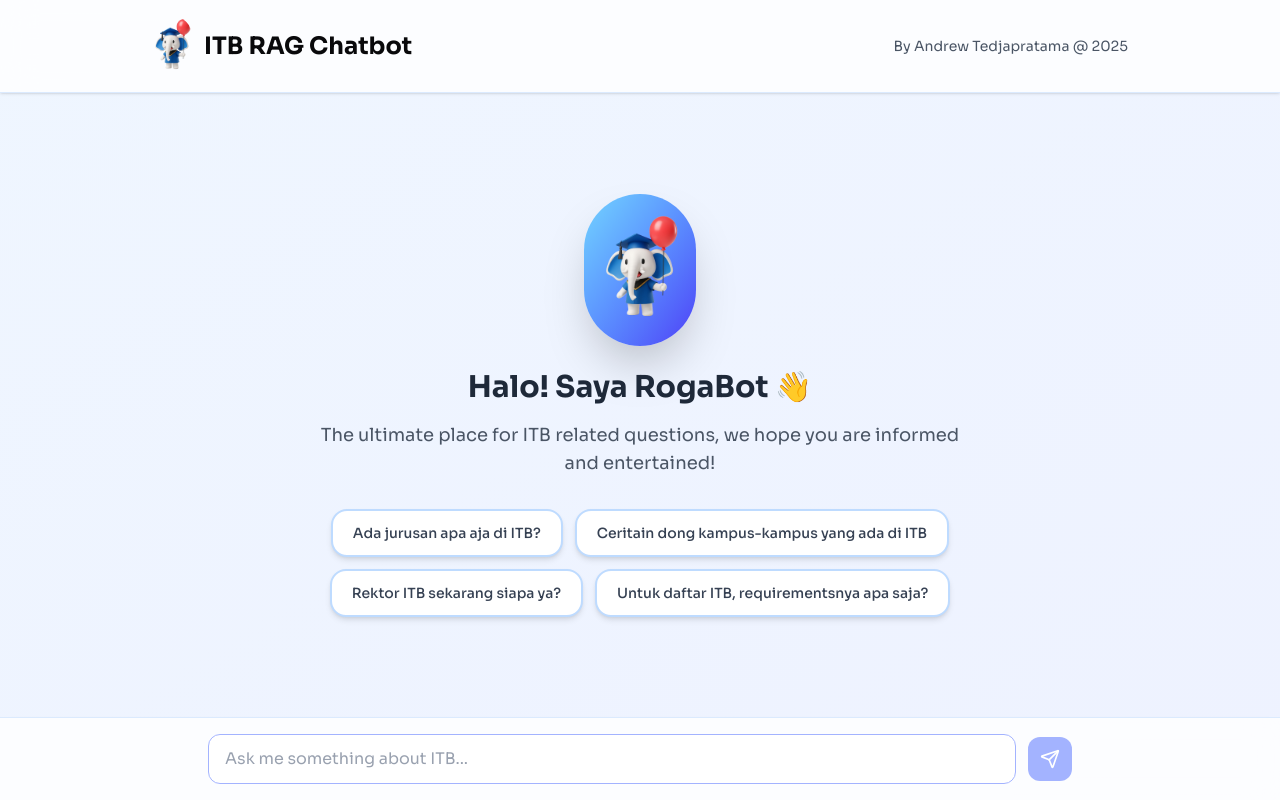
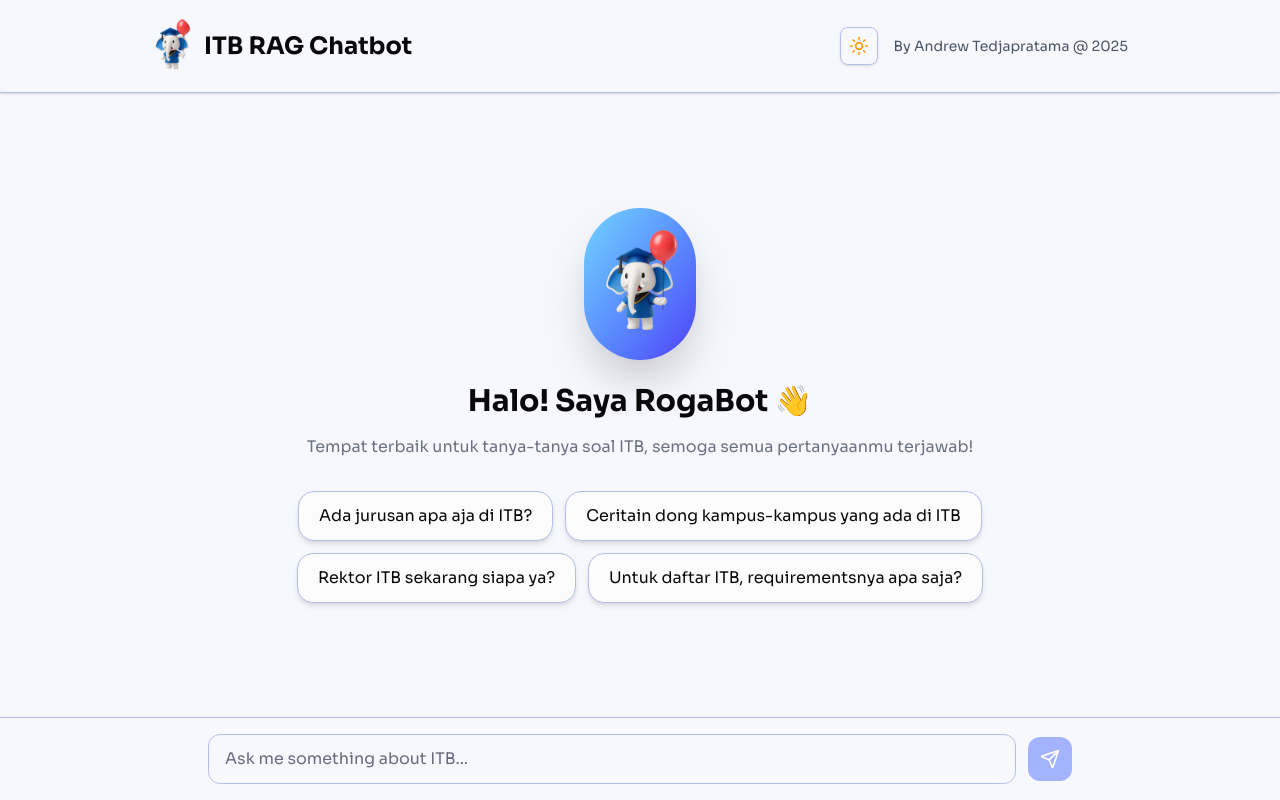
Before and after one commit to andrewtedja/rag-chatbot, a Next.js app: page / in a window 1280 px wide. Built offline with nearby package versions, Linux system fonts and the light colour scheme.

Commit message:
fix(UI): dark/light mode

```diff
--- a/app/page.tsx
+++ b/app/page.tsx
@@ -17,7 +17,7 @@
 	const noMessages = messages.length === 0;
 
 	return (
-		<div className="flex flex-col h-screen bg-linear-to-br from-blue-50 to-indigo-50 dark:from-gray-900 dark:to-gray-800">
+		<div className="flex flex-col h-screen bg-muted">
 			{/* Navbar */}
 			<Navbar />
 
@@ -35,13 +35,12 @@
 										height={80}
 									/>
 								</div>
-								<h2 className="text-3xl font-bold text-gray-800 dark:text-white">
+								<h2 className="text-3xl font-bold text-foreground ">
 									Halo! Saya RogaBot 👋
 								</h2>
-								<p className="text-lg text-gray-600 dark:text-gray-300 max-w-2xl">
-									The ultimate place for ITB related
-									questions, we hope you are informed and
-									entertained!
+								<p className="text-md text-gray-500 max-w-2xl">
+									Tempat terbaik untuk tanya-tanya soal ITB,
+									semoga semua pertanyaanmu terjawab!
 								</p>
 							</div>
 							<PromptSuggestionsRow
@@ -67,22 +66,14 @@
 			</main>
 
 			{/* Fixed Input Area */}
-			<div className="sticky bottom-0 bg-white/80 dark:bg-gray-900/80 backdrop-blur-lg border-t border-blue-100 dark:border-gray-700 shadow-lg">
+			<div className="sticky bottom-0 bg-background/80 backdrop-blur-lg border-t border-border shadow-lg">
 				<div className="max-w-4xl mx-auto px-4 py-4">
 					<form
 						onSubmit={handleSubmit}
 						className="flex items-center gap-3"
 					>
 						<input
-							className="
-							flex-1 px-4 py-3
-							rounded-xl border border-indigo-300
-							bg-white dark:bg-gray-800
-							text-gray-900 dark:text-gray-100
-							placeholder:text-gray-400 dark:placeholder:text-gray-500
-							focus:ring-2 focus:ring-indigo-400 focus:border-indigo-400
-							transition
-							"
+							className="flex-1 px-4 py-3 rounded-xl bg-background text-foreground border border-border placeholder:text-muted-foreground focus:ring-1 focus:ring-indigo-400 focus:border-indigo-400 outline-0 transition"
 							onChange={handleInputChange}
 							value={input}
 							placeholder="Ask me something about ITB..."
@@ -91,13 +82,7 @@
 						<button
 							type="submit"
 							disabled={!input.trim()}
-							className="
-								p-3 rounded-xl cursor-pointer
-								bg-indigo-300 text-white
-								hover:bg-indigo-400
-								active:scale-95
-								transition flex items-center justify-center
-								"
+							className="p-3 rounded-xl cursor-pointer bg-indigo-300 text-white hover:bg-indigo-400 active:scale-95 transition flex items-center justify-center"
 						>
 							<Send size={20} />
 						</button>
--- a/components/Bubble.tsx
+++ b/components/Bubble.tsx
@@ -15,11 +15,11 @@
 			className={`flex gap-3 ${isUser ? "flex-row-reverse" : "flex-row"}`}
 		>
 			<div
-				className={`shrink-0 w-10 h-10 rounded-full flex items-center justify-center shadow-md ${
-					isUser
-						? "bg-indigo-400 text-white border border-gray-200"
-						: "bg-white dark:bg-gray-700 border-2 border-blue-100 dark:border-gray-600"
-				}`}
+				className={`
+          shrink-0 w-10 h-10 rounded-full flex items-center justify-center shadow-md
+          border border-border
+          ${isUser ? "bg-indigo-400 text-white" : "bg-muted"}
+        `}
 			>
 				{isUser ? (
 					<span className="font-bold text-sm">You</span>
@@ -36,12 +36,9 @@
 
 			<div
 				className={`
-          relative max-w-xl px-5 py-3.5 rounded-2xl shadow-md
-          ${
-				isUser
-					? "bg-white text-gray-900 border border-gray-200 rounded-br-md"
-					: "bg-white dark:bg-gray-800 text-gray-900 dark:text-gray-100 rounded-bl-md border border-blue-100 dark:border-gray-700"
-			}
+          relative max-w-xl px-5 py-3.5 rounded-2xl shadow-md border border-border
+          text-foreground
+          ${isUser ? "bg-card rounded-br-md" : "bg-card rounded-bl-md"}
         `}
 			>
 				<p className="text-sm leading-relaxed whitespace-pre-wrap wrap-break-word">
--- a/components/LoadingBubble.tsx
+++ b/components/LoadingBubble.tsx
@@ -4,7 +4,13 @@
 export const LoadingBubble = () => {
 	return (
 		<div className="flex gap-3">
-			<div className="shrink-0 w-10 h-10 rounded-full bg-white dark:bg-gray-700 border-2 border-blue-100 dark:border-gray-600 flex items-center justify-center shadow-md">
+			<div
+				className="
+          shrink-0 w-10 h-10 rounded-full
+          bg-muted border border-border
+          flex items-center justify-center shadow-md
+        "
+			>
 				<Image
 					src={rogaLogo}
 					alt="Roga"
@@ -14,24 +20,30 @@
 				/>
 			</div>
 
-			<div className="relative max-w-xl px-5 py-3.5 rounded-2xl rounded-bl-md bg-white dark:bg-gray-800 border border-blue-100 dark:border-gray-700 shadow-md">
+			<div
+				className="
+          relative max-w-xl px-5 py-3.5
+          rounded-2xl rounded-bl-md
+          bg-card border border-border shadow-md
+        "
+			>
 				<div className="flex gap-1.5 items-center">
 					<span
-						className="w-2.5 h-2.5 bg-indigo-400 dark:indigo-300 rounded-full animate-bounce"
+						className="w-2.5 h-2.5 bg-indigo-400 rounded-full animate-bounce"
 						style={{
 							animationDelay: "0ms",
 							animationDuration: "1s",
 						}}
 					></span>
 					<span
-						className="w-2.5 h-2.5 bg-indigo-400 dark:indigo-300 rounded-full animate-bounce"
+						className="w-2.5 h-2.5 bg-indigo-400 rounded-full animate-bounce"
 						style={{
 							animationDelay: "150ms",
 							animationDuration: "1s",
 						}}
 					></span>
 					<span
-						className="w-2.5 h-2.5 bg-indigo-400 dark:indigo-300 rounded-full animate-bounce"
+						className="w-2.5 h-2.5 bg-indigo-400 rounded-full animate-bounce"
 						style={{
 							animationDelay: "300ms",
 							animationDuration: "1s",
--- a/components/Navbar.tsx
+++ b/components/Navbar.tsx
@@ -1,10 +1,12 @@
 import Image from "next/image";
 import rogaLogo from "@/public/assets/roga-mascot.png";
+import ThemeToggle from "./ThemeToggle";
+import Link from "next/link";
 
 const Navbar = () => (
-	<nav className="sticky top-0 z-10 bg-white/80 dark:bg-gray-900/80 backdrop-blur-lg border-b border-blue-100 dark:border-gray-700 shadow-sm">
+	<nav className="sticky top-0 z-10 bg-background backdrop-blur-lg border-b border-border   shadow-sm">
 		<div className="max-w-5xl mx-auto px-6 py-4 flex items-center justify-between">
-			<div className="flex items-center gap-3">
+			<Link className="flex items-center gap-3" href="#">
 				<Image
 					src={rogaLogo}
 					alt="Roga Logo"
@@ -15,10 +17,13 @@
 				<h1 className="text-2xl font-bold text-foreground bg-clip-text">
 					ITB RAG Chatbot
 				</h1>
+			</Link>
+			<div className="flex items-center gap-4">
+				<ThemeToggle />
+				<h2 className="text-sm text-gray-600 dark:text-gray-400">
+					By Andrew Tedjapratama @ 2025
+				</h2>
 			</div>
-			<h2 className="text-sm text-gray-600 dark:text-gray-400">
-				By Andrew Tedjapratama @ 2025
-			</h2>
 		</div>
 	</nav>
 );
--- a/components/PromptSuggestionsRow.tsx
+++ b/components/PromptSuggestionsRow.tsx
@@ -18,23 +18,7 @@
 				<button
 					key={index}
 					onClick={() => onPromptClick?.(prompt)}
-					className="
-            px-5 py-3
-            bg-white dark:bg-gray-800
-            border-2 border-blue-200 dark:border-gray-600
-            rounded-2xl
-            text-sm text-gray-700 dark:text-gray-200
-            font-medium
-            shadow-md
-            hover:bg-linear-to-r hover:from-blue-50 hover:to-indigo-50
-            dark:hover:from-gray-700 dark:hover:to-gray-700
-            hover:border-blue-400 dark:hover:border-blue-500
-            hover:shadow-lg
-            hover:scale-105
-            transition-all duration-200
-            active:scale-95
-            cursor-pointer
-          "
+					className="px-5 py-3 rounded-2xl bg-card text-foreground border border-border shadow-md hover:bg-muted hover:shadow-lg hover:scale-105 active:scale-95 transition-all duration-200 cursor-pointer"
 				>
 					{prompt}
 				</button>
```
